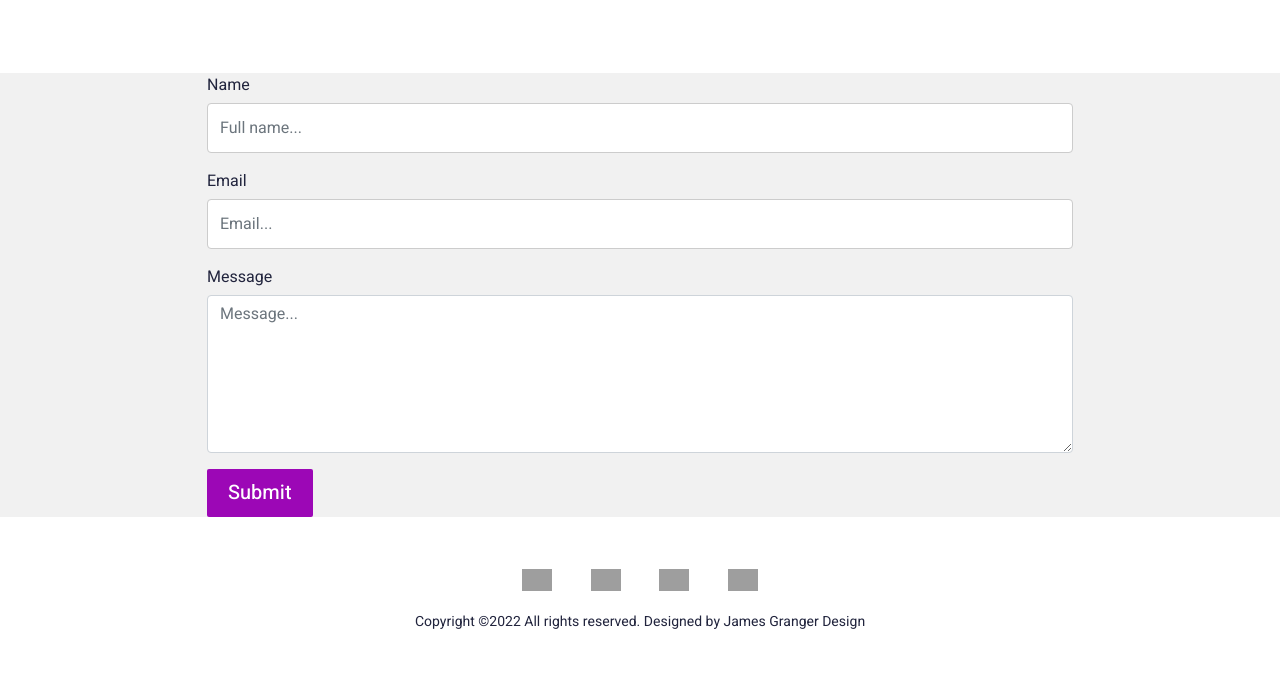
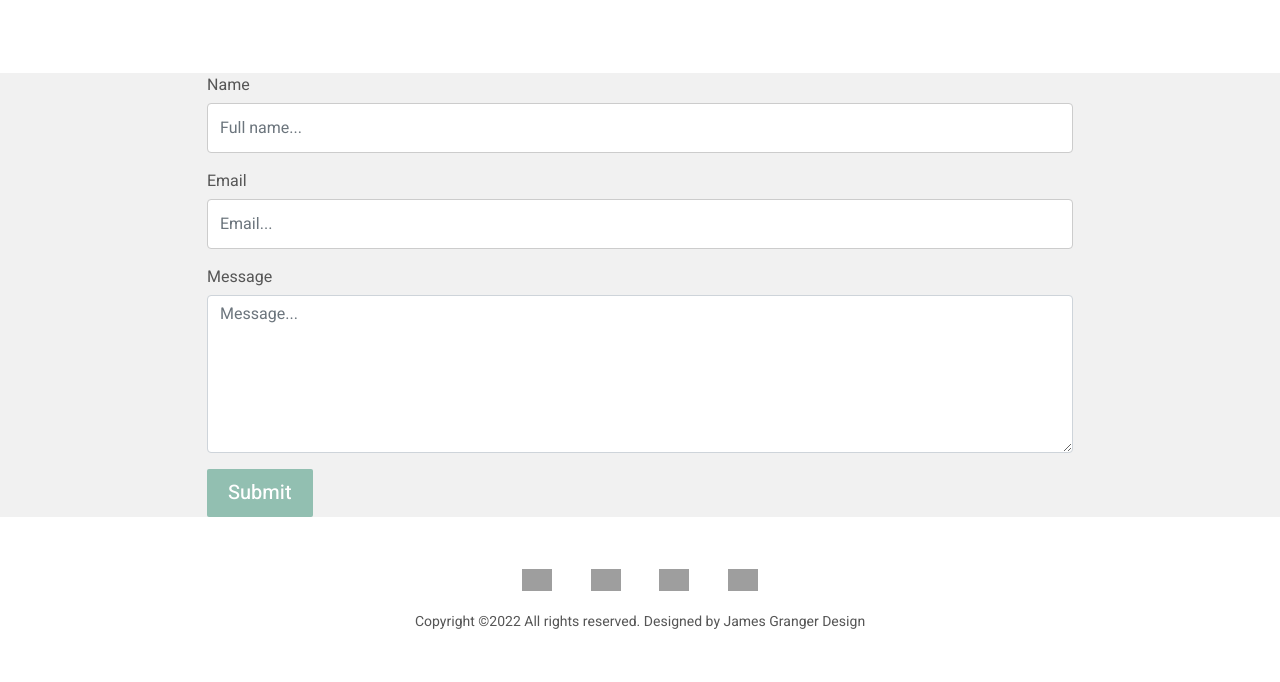
Before and after one commit to shenriques/portfolio, a Django app: page /contact/ in a window 1280 px wide. Shown: the part 338-1020 px from the top of the page. Run offline with Django 4.2, Linux system fonts and the light colour scheme; some libraries are stand-ins or nearby versions; grey boxes are pictures that could not be loaded.

Commit message:
Trying out new colour scheme

```diff
--- a/portfolio/static/css/style.css
+++ b/portfolio/static/css/style.css
@@ -1,7 +1,7 @@
 @import url('https://fonts.googleapis.com/css2?family=Courier+Prime:wght@400;700&family=Heebo:wght@400;500;700;900&display=swap');
 /* font-family: 'Courier Prime', monospace;
 font-family: 'Heebo', sans-serif; */
-:root {
+/* :root {
   --primaryColor: #9C07B6;
   --primaryDarkColor: #3D0048;
   --primaryHoverColor: #900AA8;
@@ -14,7 +14,23 @@ font-family: 'Heebo', sans-serif; */
   --bold: 700;
   --black: 900;
   --lightBg: #F1F1F1;
+} */
+
+:root {
+  --primaryColor: #92BFB1;
+  --primaryDarkColor: #2D3047;
+  --primaryHoverColor: #DAD6D6;
+  --secondaryColor: #F4AC45;
+  --baseColor: #565656;
+  --baseFont: 'Heebo', sans-serif;
+  --titleFont: 'Courier Prime', monospace;
+  --regular: 400;
+  --medium: 500;
+  --bold: 700;
+  --black: 900;
+  --lightBg: #F1F1F1;
 }
+
 html {
   scroll-behavior: smooth;
 }
```
